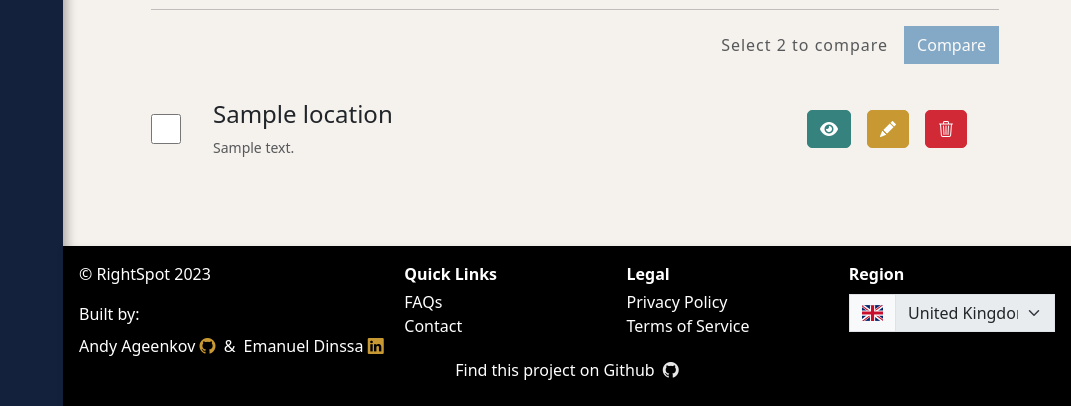
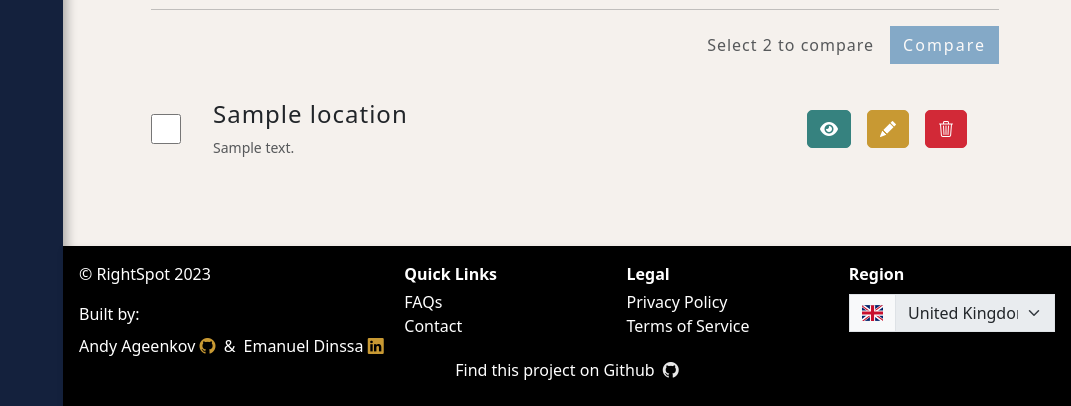
Before and after one commit to rightspot-ga/RightSpot, a Django app: template main_app/templates/projects/detail.html in a window 1280 px wide. Shown: the part 1091-1497 px from the top of the page, without its empty margins (209-1280 px from the left). Run offline with Django 4.2, Linux system fonts and the light colour scheme; the template is opened without the code that fills it: most values are stand-ins (such as "Sample title", 1, 10 or a date in 2020); some libraries are stand-ins or nearby versions.

Commit message:
Handle no locations in project & styling changes

```diff
--- a/main_app/templates/projects/detail.html
+++ b/main_app/templates/projects/detail.html
@@ -23,11 +23,13 @@
             </div>
         </div>
     </div>
+    {% if project.locations %}
     <div class="row project-map w-100 max-width-1000 mb-2">
         <div class="px-4">
             <div id="map" class="project-detail-map" data-coords="{% for location in project.locations %}{{location.name}}%{{location.location.coords.0}}%{{location.location.coords.1}}&{% endfor %}"></div>
         </div>
     </div>
+    {% endif %}
     <div class="row d-flex flex-column w-100 max-width-1000">
         <div class=" p-4 pb-2 mb-1">
             <h3 class="">Notes</h3>
@@ -36,8 +38,8 @@
         <div id="notes-container" class="d-flex flex-column justify-content-center align-items-center">
             <textarea id="notes-textarea" disabled class="w-75" rows="6" placeholder="Enter notes here...">{{ project.notes }}</textarea>
             <div id="notes-buttons" class="mt-4">
-              <button id="edit-button" class="btn btn-accent text-white" style="min-width: 5rem;">Edit</button>
-              <button id="save-button" class="btn btn-secondary ms-2 text-white" style="min-width: 5rem;" disabled>Save</button>
+              <button id="edit-button" class="btn btn-accent text-white letter-spacing-2" style="min-width: 5rem;">Edit</button>
+              <button id="save-button" class="btn btn-secondary ms-2 text-white letter-spacing-2" style="min-width: 5rem;" disabled>Save</button>
             </div>
         </div>
     </div>
@@ -45,10 +47,12 @@
         <div class=" p-4 pb-2 my-1">
             <h3>Locations</h3>
             <hr>
+            {% if project.locations %}
             <div class="d-flex justify-content-end align-items-center">
                 <span id="compare-message" class="me-3 text-muted letter-spacing-1">Select 2 to compare</span>
-                <button id="compare-button" class="btn btn-info text-white" style="min-width: 5rem;" disabled>Compare</button>
+                <button id="compare-button" class="btn btn-info text-white letter-spacing-2" style="min-width: 5rem;" disabled>Compare</button>
             </div>
+            {% endif %}
         </div>
         {% for location in project.location_set.all %}
             <div class="project-item row gap-2 p-4 justify-self-center" >
@@ -57,7 +61,7 @@
                 </div>
                 <div class="col">
                     <div class="row">
-                        <h4>{{ location.name }}</h4>
+                        <h4 class="letter-spacing-1">{{ location.name }}</h4>
                     </div>
                     <div class="row">
                         <small class="text-muted">{{ location.description }}</small>
@@ -76,6 +80,15 @@
                 </div>
             </div>
         {% endfor %}
+        {% if not project.locations %}
+        <div class="d-flex flex-column justify-content-center align-items-center">
+            <p class="text-center fw-bold letter-spacing-2">No Locations</p>
+            <p class="text-center letter-spacing-1">Search for and save locations. Then edit the project and select one or more.</p>
+            <a href="{% url 'project_update' project.pk %}" class="btn btn-radius btn-accent px-auto mt-2 text-white letter-spacing-2">
+                <i class="bi bi-pencil-fill pe-1"></i> Edit Project
+            </a>
+        </div>
+        {% endif %}
     </div>
 </div>
 
```
Also changed, not shown: main_app/templates/projects/index.html (+8 -6 lines).
